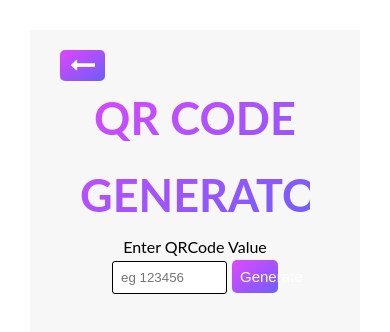
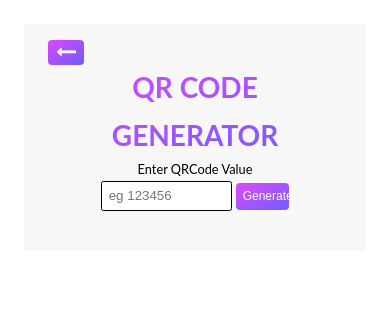
Before and after one commit to akindoju/barcode-generator, a React (Create React App) app: page /qrCode in a window 390 px wide. Shown: the top 332 px of the page. Built offline with nearby package versions, Linux system fonts and the light colour scheme.

Commit message:
Styled homepage with media queries

```diff
--- a/src/App.css
+++ b/src/App.css
@@ -84,8 +84,8 @@ body {
   border: none;
   padding: 2rem;
   color: white;
-  font-size: 20px;
-  border-radius: 5px;
+  font-size: 2rem;
+  border-radius: 0.5rem;
 }
 
 .btn:hover {
@@ -106,16 +106,16 @@ body {
 
 .input {
   width: 50%;
-  padding: 8px;
+  padding: 0.8rem;
   border: 1px solid black;
-  border-radius: 3px;
+  border-radius: 0.3rem;
   outline: none;
 }
 
 .generateBtn {
   width: 20%;
-  padding: 8px;
-  margin-left: 5px;
+  padding: 0.8rem;
+  margin-left: 0.5rem;
   cursor: pointer;
   background-image: linear-gradient(
     to right bottom,
@@ -125,8 +125,8 @@ body {
   outline: none;
   border: none;
   color: white;
-  font-size: 15px;
-  border-radius: 5px;
+  font-size: 1.5rem;
+  border-radius: 0.5rem;
 }
 
 .generateBtn:hover {
@@ -142,17 +142,17 @@ body {
 }
 
 svg {
-  margin-top: 20px;
+  margin-top: 2rem;
 }
 
 QRCode {
-  margin-top: 20px;
+  margin-top: 2rem;
 }
 
 .backBtn {
   position: absolute;
-  top: 20px;
-  left: 30px;
+  top: 2rem;
+  left: 3rem;
   cursor: pointer;
   background-image: linear-gradient(
     to right bottom,
@@ -162,9 +162,9 @@ QRCode {
   outline: none;
   border: none;
   color: white;
-  font-size: 25px;
-  border-radius: 5px;
-  padding: 1px 10px;
+  font-size: 2.5rem;
+  border-radius: 0.5rem;
+  padding: 1px 1rem;
 }
 
 .backBtn:hover {
@@ -178,3 +178,13 @@ QRCode {
 .backBtn:active {
   transform: scale(0.98);
 }
+
+@media screen and (max-width: 500px) {
+  html {
+    font-size: 50%;
+  }
+
+  .title {
+    font-size: 3.5rem;
+  }
+}
--- a/src/components/BackBtn/BackBtn.jsx
+++ b/src/components/BackBtn/BackBtn.jsx
@@ -12,7 +12,7 @@ const BackBtn = () => {
         history.push('/');
       }}
     >
-      <i class="fa fa-long-arrow-left" aria-hidden="true"></i>
+      <i className="fa fa-long-arrow-left" aria-hidden="true"></i>
     </button>
   );
 };
```
